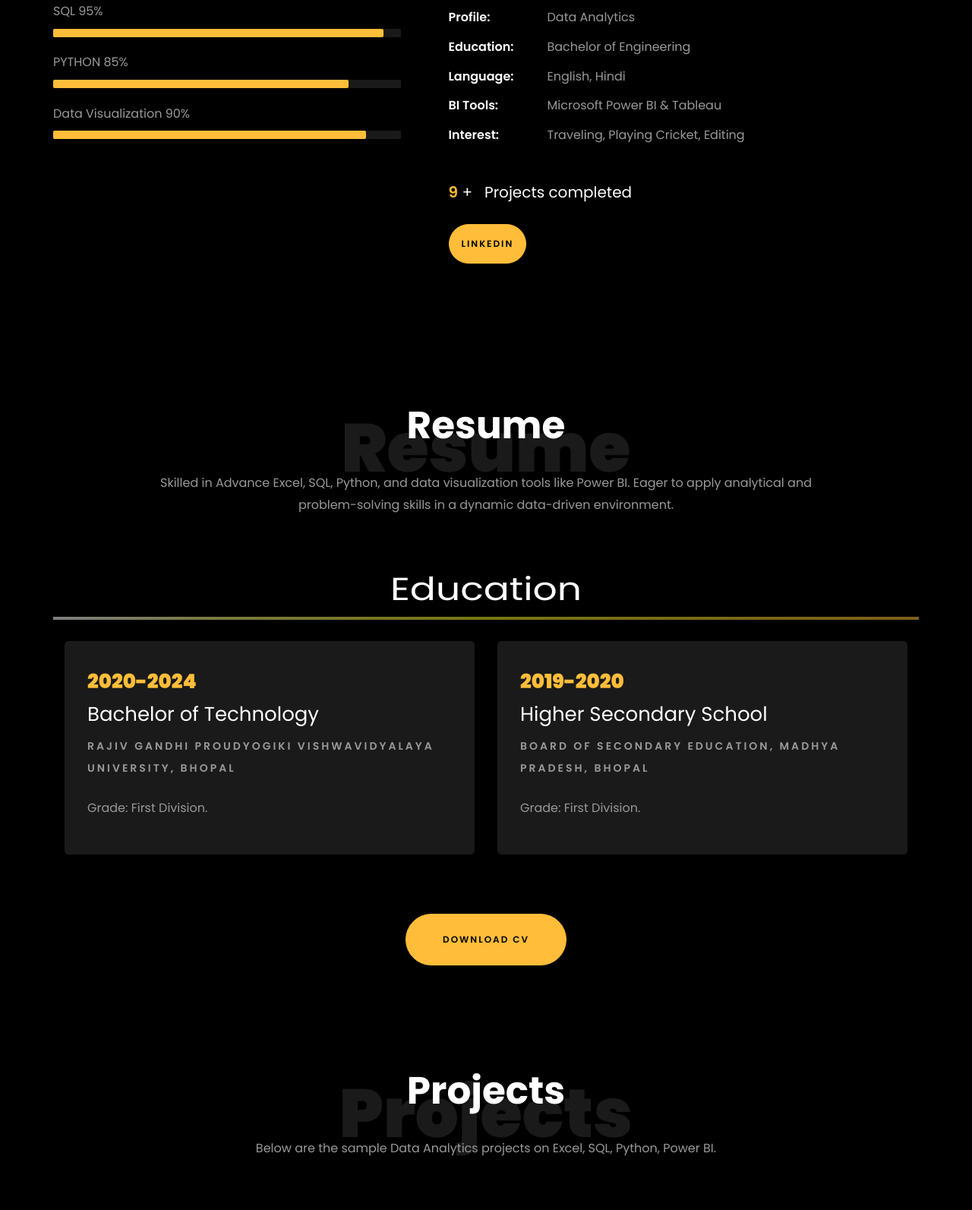
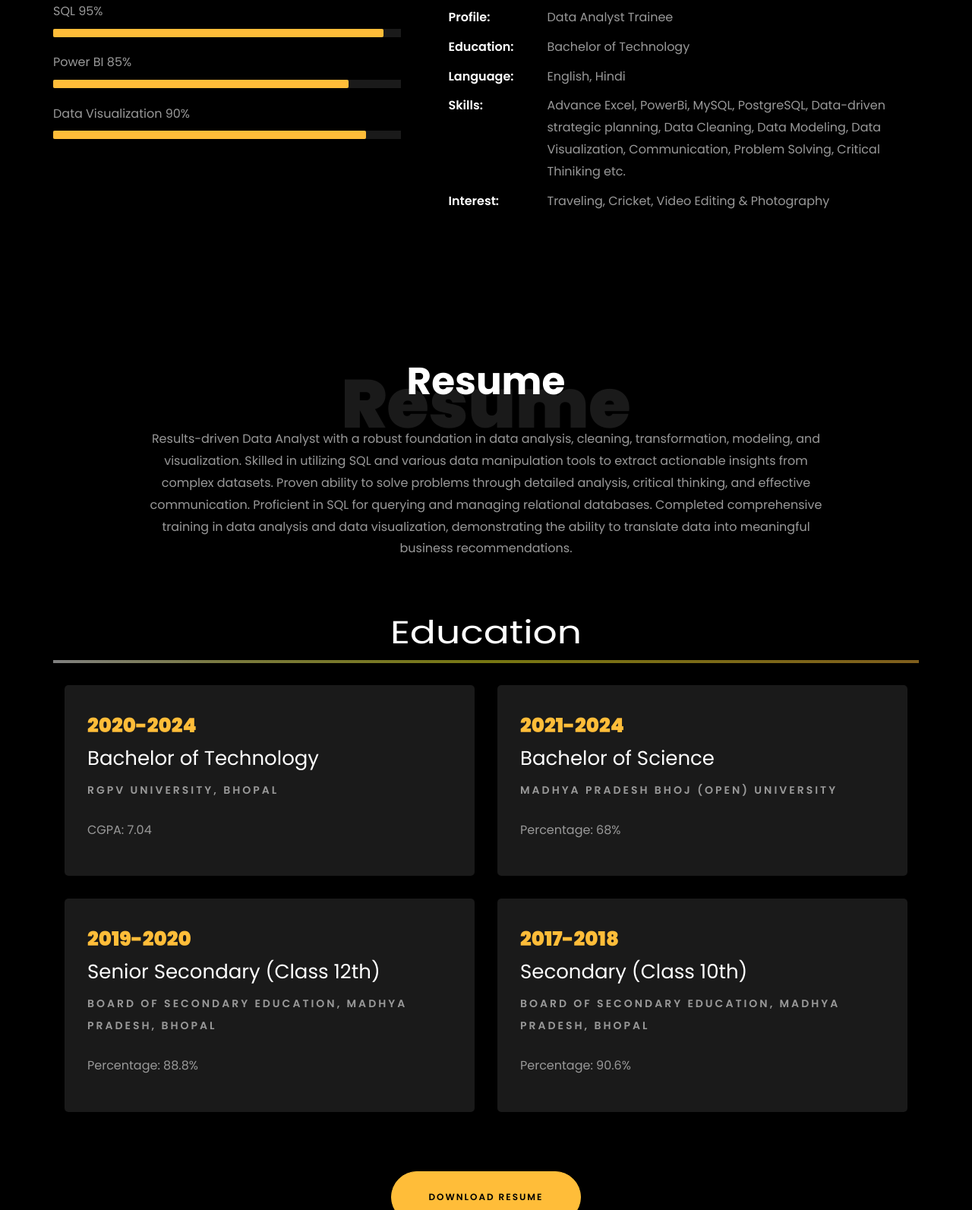
Before and after one commit to Himanshu8483/portfolio, a plain HTML site: page index.html in a window 1280 px wide. Shown: the part 1136-2729 px from the top of the page at 76% size. Drawn offline with Linux system fonts and the light colour scheme; files whose address does not match are found by name.

Commit message:
index.html

```diff
--- a/index.html
+++ b/index.html
@@ -160,7 +160,7 @@
 						// Create an array of typing text
 						const typingTexts = [
 						'B Tech in ECE  ',
-						'Data Analytics  ',
+						'Data Analyst Trainee  ',
 						// '   ',
 						];
 
@@ -187,7 +187,7 @@
 
 						<br>
 						<br>
-			            <h2>Student</h2>
+			            <h2>My Profile</h2>
 						<!-- <h2 class="d-flex" style="margin-bottom: 0">With over 5 years of experience</h2> -->
 						<!-- <br> -->
 			            <!-- <p><a href="https://www.youtube.com/@RishabhMishraOfficial" class="btn btn-primary py-3 px-4">YouTube</a>  -->
@@ -221,7 +221,7 @@
 									<div class="col-sm-6 col-md-7">
 									  <div class="about-info">
 										<p><span class="title-s">Name: </span> <span>Himanshu Kushwaha</span></p>
-										<p><span class="title-s">Job Role: </span> <span>Data Analyst</span></p>
+										<p><span class="title-s">Job Role: </span> <span>Data Analyst Trainee</span></p>
 										<!-- <p><span class="title-s">Experience: </span> <span>5 Years 3 Months</span></p> -->
 										<p><span class="title-s">Address: </span> <span>Rewa, Madhya Pradesh, India</span></p>
 									  </div>
@@ -241,7 +241,7 @@
 											aria-valuemax="100"></div>
 									</div>
 
-									<span>PYTHON</span> <span class="pull-right">85%</span>
+									<span>Power BI</span> <span class="pull-right">85%</span>
 									<div class="progress">
 										<div class="progress-bar" role="progressbar" style="width: 85%" aria-valuenow="85" aria-valuemin="0"
 											aria-valuemax="100"></div>
@@ -282,27 +282,29 @@
 									a dynamic environment where I can grow as a data professional and contribute to impactful projects.
 								</p>
 								<ul class="about-info mt-4 px-md-0 px-2">
-									<li class="d-flex"><span>Profile:</span> <span>Data Analytics</span></li>
+									<li class="d-flex"><span>Profile:</span> <span>Data Analyst Trainee</span></li>
 									<!-- <li class="d-flex"><span>Domain:</span> <span>Retail, Ecommerce, BFSI &amp; Digital Marketing</span></li> -->
-									<li class="d-flex"><span>Education:</span> <span>Bachelor of Engineering</span></li>
+									<li class="d-flex"><span>Education:</span> <span>Bachelor of Technology</span></li>
 									<li class="d-flex"><span>Language:</span> <span>English, Hindi</span></li>
-									<li class="d-flex"><span>BI Tools:</span> <span>Microsoft Power BI &amp; Tableau</span></li>
+									<li class="d-flex"><span>Skills:</span> <span> Advance Excel, PowerBi, MySQL, PostgreSQL,
+										Data-driven strategic planning, Data Cleaning, Data Modeling,
+										Data Visualization, Communication, Problem Solving, Critical Thiniking etc.</span></li>
 									<!-- <li class="d-flex"><span>Other Skills:</span> <span>Cloud, PySpark, Excel, Git, JIRA, Google Analytics &amp; SEO</span></li> -->
-									<li class="d-flex"><span>Interest:</span> <span>Traveling, Playing Cricket, Editing</span></li>
+									<li class="d-flex"><span>Interest:</span> <span>Traveling, Cricket, Video Editing & Photography</span></li>
 
 								</ul>
 							</div>
 						</div>
 
 
-						<div class="counter-wrap ftco-animate d-flex mt-md-3">
+						<!-- <div class="counter-wrap ftco-animate d-flex mt-md-3">
 							<div class="text">
 								<p class="mb-4">
 									<span class="number" data-number="10">0</span> <span>+</span>
 									<span>&nbsp; Projects completed</span>
 								</p>
 								<p><a href="https://www.linkedin.com/in/himanshu8483/" class="btn btn-primary py-3 px-3">LinkedIn</a></p>
-							</div>
+							</div> -->
 						</div>
 					</div>
 				</div>
@@ -319,7 +321,15 @@
           <div class="col-md-10 heading-section text-center ftco-animate">
           	<h1 class="big big-2">Resume</h1>
             <h2 class="mb-4">Resume</h2>
-            <p>Skilled in Advance Excel, SQL, Python, and data visualization tools like Power BI. Eager to apply analytical and problem-solving skills in a dynamic data-driven environment.</p>
+            <p>Results-driven Data Analyst with a robust foundation in data analysis,
+				cleaning, transformation, modeling, and visualization. Skilled in
+				utilizing SQL and various data manipulation tools to extract actionable
+				insights from complex datasets. Proven ability to solve problems
+				through detailed analysis, critical thinking, and effective
+				communication. Proficient in SQL for querying and managing relational
+				databases. Completed comprehensive training in data analysis and
+				data visualization, demonstrating the ability to translate data into
+				meaningful business recommendations.</p>
           </div>
         </div>
 <!--
@@ -377,24 +387,41 @@
     				<div class="resume-wrap ftco-animate">
     					<span class="date">2020-2024</span>
     					<h2>Bachelor of Technology</h2>
-    					<span class="position"> Rajiv Gandhi Proudyogiki Vishwavidyalaya University, Bhopal</span>
-    					<p class="mt-4">Grade: First Division.</p>
+    					<span class="position"> RGPV University, Bhopal</span>
+    					<p class="mt-4">CGPA: 7.04</p>
     				</div>
     			</div>
 
+				<div class="col-md-6">
+    				<div class="resume-wrap ftco-animate">
+    					<span class="date">2021-2024</span>
+    					<h2>Bachelor of Science</h2>
+    					<span class="position">Madhya Pradesh Bhoj (Open) University</span>
+    					<p class="mt-4">Percentage: 68%</p>
+    				</div>
+				</div>
     			<div class="col-md-6">
     				<div class="resume-wrap ftco-animate">
     					<span class="date">2019-2020</span>
-    					<h2>Higher Secondary School</h2>
+    					<h2>Senior Secondary (Class 12th)</h2>
     					<span class="position">Board of Secondary Education, Madhya Pradesh, Bhopal</span>
-    					<p class="mt-4">Grade: First Division.</p>
+    					<p class="mt-4">Percentage: 88.8%</p>
+    				</div>
+				</div>
+
+				<div class="col-md-6">
+    				<div class="resume-wrap ftco-animate">
+    					<span class="date">2017-2018</span>
+    					<h2>Secondary (Class 10th)</h2>
+    					<span class="position">Board of Secondary Education, Madhya Pradesh, Bhopal</span>
+    					<p class="mt-4">Percentage: 90.6%</p>
     				</div>
 				</div>
     		</div>
 
     		<div class="row justify-content-center mt-5">
     			<div class="col-md-6 text-center ftco-animate">
-    				<p><a href="https://drive.google.com/file/d/17oeJdwbF60SXRn5Dmug10Hge8ZXT3lE5/view?usp=sharing" class="btn btn-primary py-4 px-5">Download CV</a></p>
+    				<p><a href="https://tinyurl.com/Resumehimanshu8483" class="btn btn-primary py-4 px-5">Download Resume</a></p>
     			</div>
     		</div>
     	</div>
@@ -402,7 +429,7 @@
 
 
 
-    <section class="ftco-section" id="project-section">
+    <!-- <section class="ftco-section" id="project-section">
       <div class="container">
         <div class="row justify-content-center mb-5 pb-5">
           <div class="col-md-7 heading-section text-center ftco-animate">
@@ -453,15 +480,15 @@
 				<div class="blog-entry justify-content-end">
 				<a href="https://github.com/rishabhnmishra/sales_forecasting/tree/main" class="block-20 zoom-effect" style="background-image: url('images/proj_4.jpg');">
 				</a>
-				<div class="text mt-3 float-right d-block">
+				<!-- <div class="text mt-3 float-right d-block">
 
 				  <h3 class="heading"><a href="https://github.com/rishabhnmishra/sales_forecasting/tree/main">Sales Forecast- Time Series Forecasting</a></h3>
 				  <p>Used multiple machine learning models to forecast sales (retail store) and performed time series analysis.</p>
-				</div>
+				</div> -->
 			  </div>
 			</div>
 			<div class="col-md-4 d-flex ftco-animate">
-				<div class="blog-entry justify-content-end">
+				<!-- <div class="blog-entry justify-content-end">
 				<a href="https://github.com/rishabhnmishra/customer_segmentation/blob/main/Customer_Segmentation-final.ipynb" class="block-20 zoom-effect" style="background-image: url('images/proj_5.jpg');">
 				</a>
 				<div class="text mt-3 float-right d-block">
@@ -469,11 +496,11 @@
 				  <h3 class="heading"><a href="https://github.com/rishabhnmishra/customer_segmentation/blob/main/Customer_Segmentation-final.ipynb">Customer Segmentation using clustering model</a></h3>
 				  <p>Developed a ML model to give various recommendations of financial products &amp; services on target customer groups.</p>
 				</div>
-			  </div>
+			  </div> -->
 			</div>
 		 </div>
 	  </div>
-   </section>
+   </section> --> -->
 
    <section class="ftco-section ftco-no-pt ftco-no-pb ftco-counter img" id="section-counter">
 	<!-- <div class="container">
@@ -517,7 +544,7 @@
 			<!-- <div class="container"> -->
 				<div class="row justify-content-center">
 					<div class="col-md-7 ftco-animate text-center">
-						<h2>More projects on<span> Github  </span> </h2>
+						<h2>Projects on<span> Github  </span> </h2>
 						<div class="heading"> <h4> I love to solve business problems &amp; Data Analytics work. </h4>
 						<br>
 						<p><a href="https://github.com/himanshu8483" class="btn btn-primary py-3 px-5">GitHub</a></p>
@@ -572,7 +599,7 @@
           			<span class="icon-globe"></span>
           		</div>
           		<h3 class="mb-4">Download Resume</h3>
-	            <p><a href="https://drive.google.com/file/d/17oeJdwbF60SXRn5Dmug10Hge8ZXT3lE5/view?usp=sharing">resume link</a></p>
+	            <p><a href="https://tinyurl.com/Resumehimanshu8483">resume link</a></p>
 	          </div>
           </div>
 
@@ -591,7 +618,7 @@
 					  <li class="ftco-animate"><a href="https://twitter.com/himanshu_8hk/"><span class="icon-twitter"></span></a></li>
 					  <li class="ftco-animate"><a href="https://facebook.com/himanshu8483/"><span class="icon-facebook"></span></a></li>
 				      <li class="ftco-animate"><a href="https://www.instagram.com/himanshu_8hk/"><span class="icon-instagram"></span></a></li>
-					  <li class="ftco-animate"><a href="https://www.telegram.me/himanshu_8hkk/"><span class="icon-telegram"></span></a></li>
+					  <li class="ftco-animate"><a href="https://www.telegram.me/himanshu_8hk/"><span class="icon-telegram"></span></a></li>
 					  <!-- <li class="ftco-animate"><a href="https://www.hackerrank.com/himanshu8483/"><span class="icon-HackerRank"></span></a></li> -->
 				<br>
 		   </div>
```
